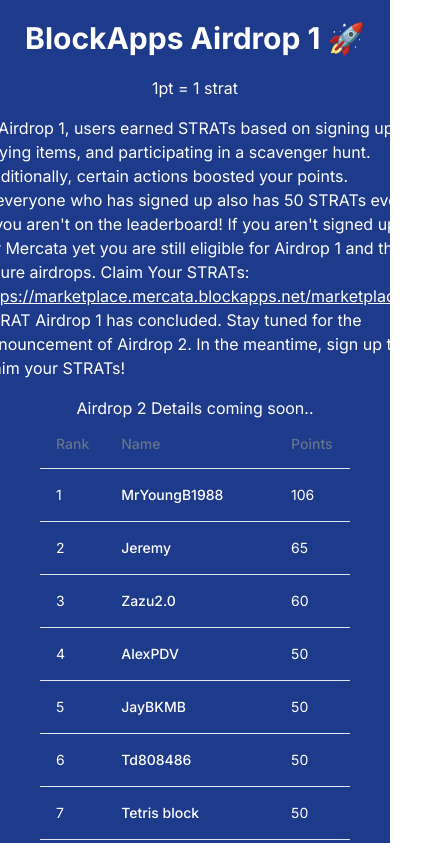
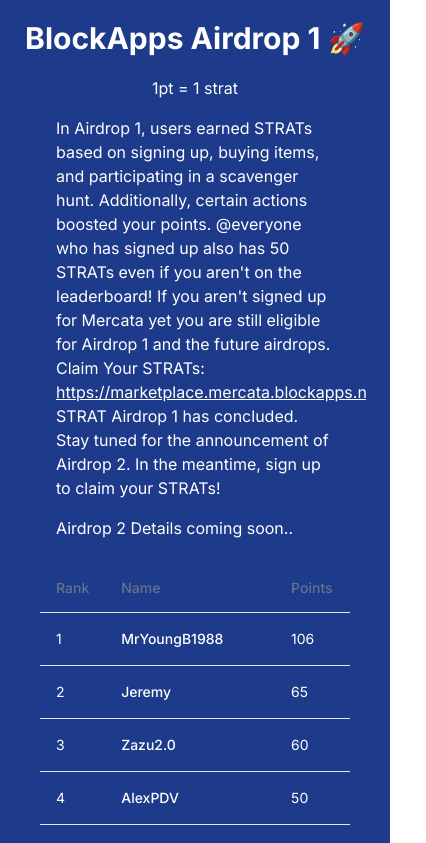
Before and after one commit to michaelbtan/topshot-leaderboard, a Next.js app in the folder topshot-leaderboard/: page / in a window 390 px wide. Shown: the top 843 px of the page, 426 px wide, since content can reach past the window. Built offline with nearby package versions, Linux system fonts and the light colour scheme.

Commit message:
fixed mobile

```diff
--- a/topshot-leaderboard/src/app/page.tsx
+++ b/topshot-leaderboard/src/app/page.tsx
@@ -33,7 +33,8 @@
         <h1 className="text-3xl md:text-4xl font-bold animate-bounce">
           BlockApps Airdrop 1 🚀
         </h1>
-        <h2 className="text-base mt-4">1pt = 1 strat</h2>
+      <div className="z-10 max-w-5xl w-full overflow-x-auto px-4 md:px-0">
+        <h2 className="text-base mt-4 text-center">1pt = 1 strat</h2>
         <p className="p-4 md:p-8">
           In Airdrop 1, users earned STRATs based on signing up, buying items,
           and participating in a scavenger hunt. Additionally, certain actions
@@ -50,7 +51,8 @@
           STRAT Airdrop 1 has concluded. Stay tuned for the announcement of
           Airdrop 2. In the meantime, sign up to claim your STRATs!
         </p>
-        <p className="px-4 md:px-8">Airdrop 2 Details coming soon..</p>
+        <p className="mb-6 px-4 md:px-8">Airdrop 2 Details coming soon..</p>
+        </div>
         <div className="z-10 max-w-5xl w-full overflow-x-auto px-4 md:px-0">
           <div className="inline-block min-w-full overflow-hidden align-middle">
             <Table>
```
